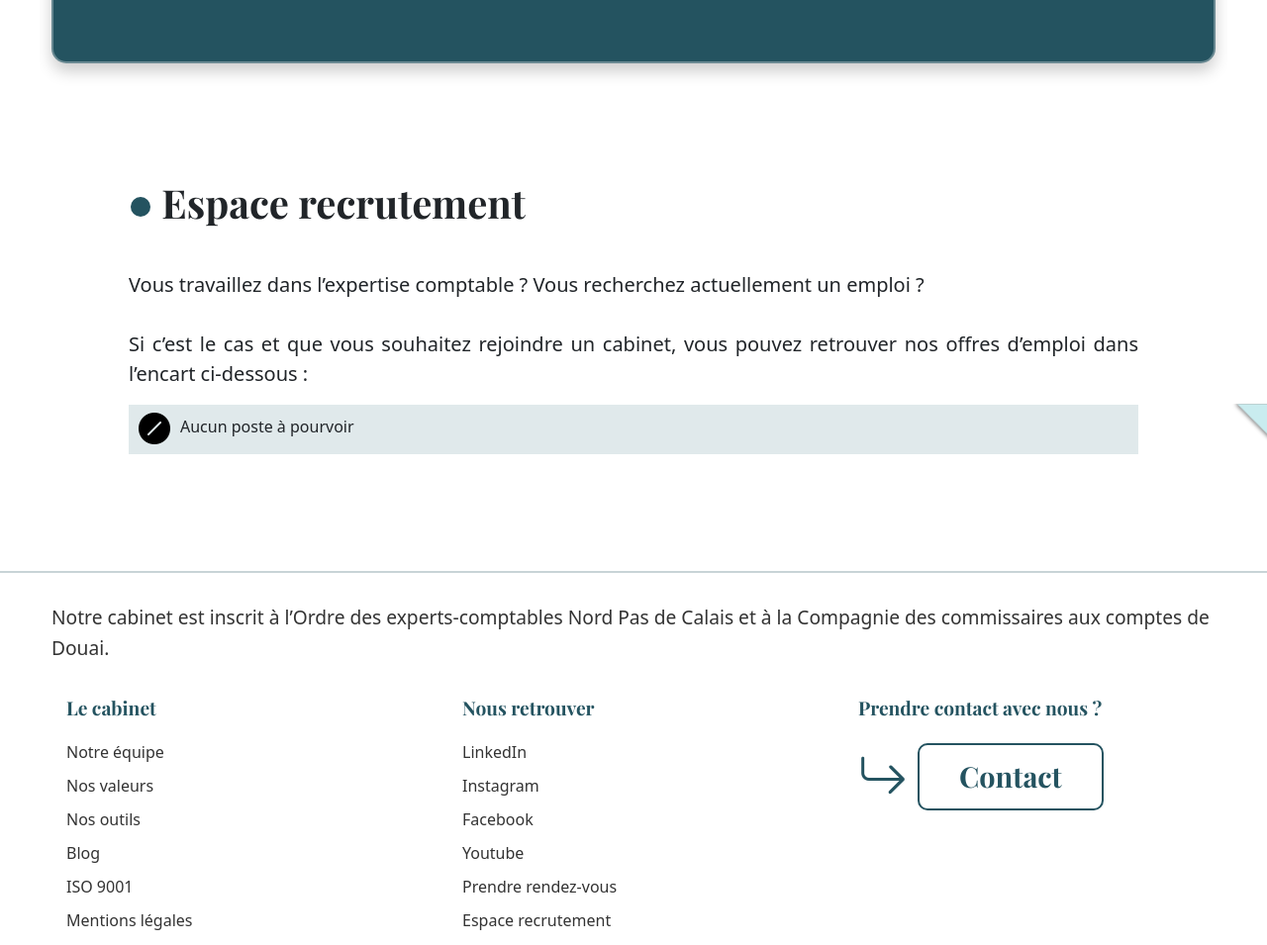
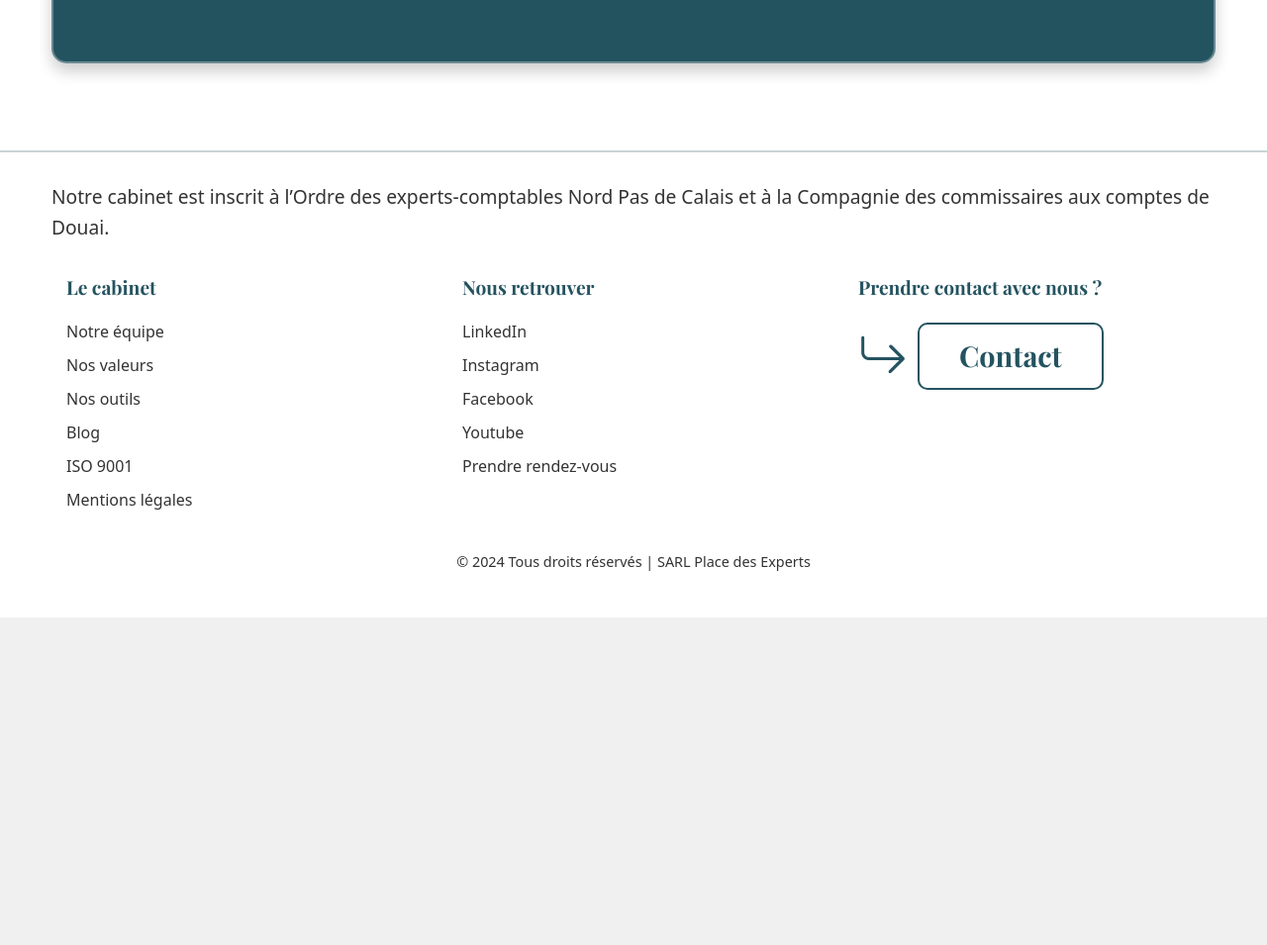
Before and after one commit to PlaceDesExperts59/site-web, a website: page contact.html in a window 1280 px wide. Shown: the part 1992-2947 px from the top of the page at 99% size. After the commit the page ends 2616 px from the top, so only its background shows below. Drawn offline with nearby package versions, Linux system fonts and the light colour scheme; grey boxes are pictures that could not be loaded.

Commit message:
cal + recrut

```diff
--- a/contact.html
+++ b/contact.html
@@ -248,7 +248,7 @@
 
                         <!-- Calendly -->
                         <div class="col-lg-5 text-center calendly">
-                            <iframe src="https://calendly.com/charlesletiers/reunion?back=1&hide_event_type_details=1" style="width: 70%; height: 500px; border: none;" data-embed="true" title="Calendrier de prise de rendez-vous avec Place des Experts"></iframe>
+                            <iframe src="https://cal.com/charlesletiers" style="width: 70%; height: 500px; border: none;" data-embed="true" title="Calendrier de prise de rendez-vous avec Place des Experts"></iframe>
                         </div>
 
                         <div class="col-lg-7">
@@ -268,28 +268,7 @@
                 </div>
             </section>
 
-            <!-- Section recrutement-->
-            <section id="recrutement">
-                <div class="container p-5 d-flex align-items-center">
-                    <div class="text-container-recrutement">
-
-                        </br><h2><span class="circle-dot"></span> Espace recrutement</h2></br>
-                        <p class="lead" style="text-align: justify;">
-                            Vous travaillez dans l’expertise comptable ? Vous recherchez actuellement un emploi ?</br></br>
-                            Si c’est le cas et que vous souhaitez rejoindre un cabinet, vous pouvez retrouver nos offres
-                            d’emploi dans l’encart ci-dessous :
-                        </p>
-
-                        <div class="rectangle">
-                            <i class="bi bi-slash-circle-fill icon"></i>
-                            <p style="padding-top:10px; ;">Aucun poste à pourvoir</p>
-                        </div>
-
-                    </div>
-                </div>
-            </section>
-
-        </section>
+        </section></br></br>
 
         <!-- Bouton pour remonter -->
         <a href="#" class="scroll-to-top">
@@ -345,7 +324,6 @@
                         <li><a href="https://www.facebook.com/profile.php?id=61558604020917" target="_blank">Facebook</a></li>
                         <li><a href="https://www.youtube.com/@PlacedesExperts" target="_blank">Youtube</a></li>
                         <li><a href="./contact.html#rdv">Prendre rendez-vous</a></li>
-                        <li><a href="./contact.html#recrutement">Espace recrutement</a></li>
                     </ul>
                 </div>
                 <div class="footer-col">
```
Also changed, not shown: article.html (+0 -2 lines), blog.html (+0 -2 lines), cabinet.html (+0 -2 lines), expertises.html (+0 -2 lines), index.html (+0 -2 lines), iso.html (+0 -2 lines), mentions.html (+0 -2 lines), outils.html (+0 -2 lines), secteurs.html (+0 -2 lines).
